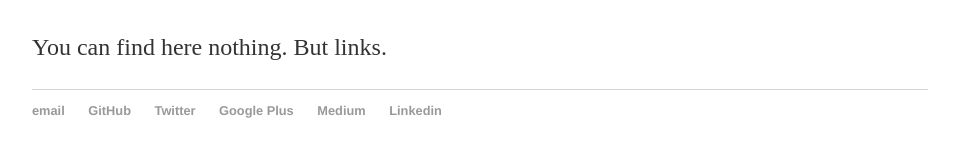
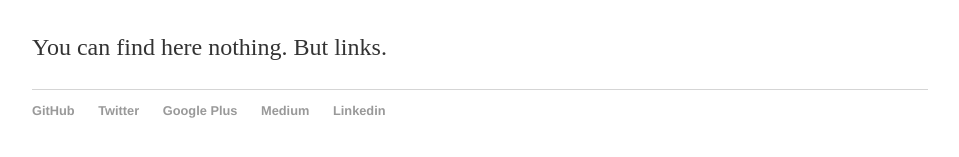
Before and after one commit to idvoretskyi/idvoretskyi.github.io, a Jekyll site: the page built from index.html, in a window 1280 px wide. Shown: the part 166-323 px from the top of the page, without its empty margins (160-1119 px from the left). Built offline with Jekyll 4.4.1, drawn with Linux system fonts in a browser that asks for light colours.

Commit message:
Update default.html

```diff
--- a/_layouts/default.html
+++ b/_layouts/default.html
@@ -18,7 +18,6 @@
             </div><!-- /.container -->
             <footer>
                 <ul>
-                    <li><a href="mailto:ihor.dvoretskyi@gmail.com">email</a></li>
                     <li><a href="https://github.com/idvoretskyi">GitHub</a></li>
                     <li><a href="https://twitter.com/idvoretskyi">Twitter</a></li>
                     <li><a href="https://plus.google.com/103000293055760527954">Google Plus</a></li>
```
